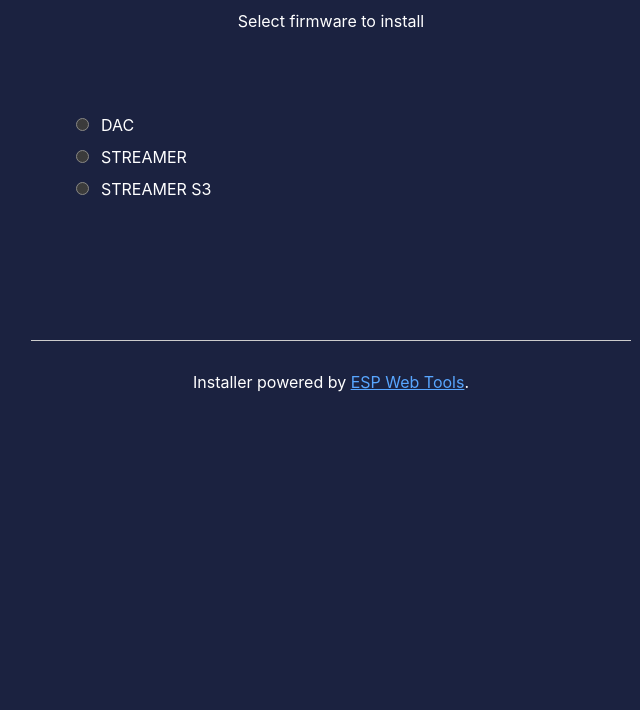
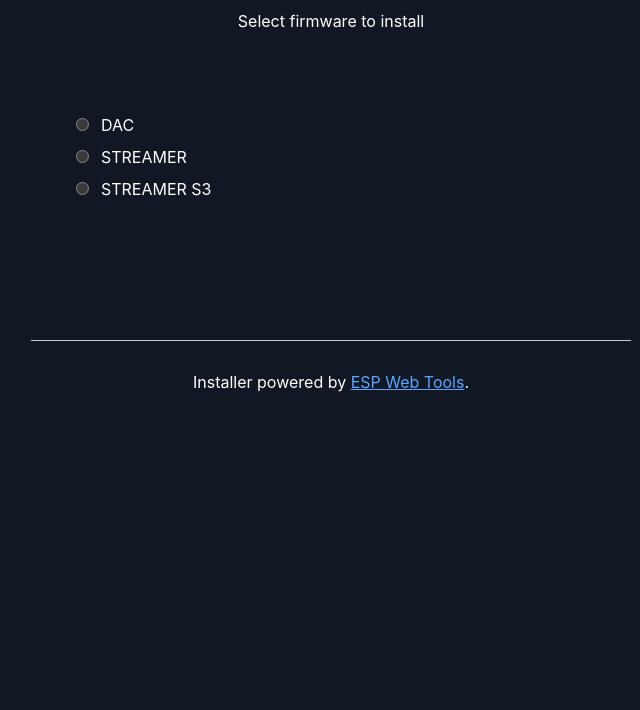
Before and after one commit to gdis-audio/dac-installer, a plain HTML site: page index.html in a window 1280 px wide. Shown: the part 90-800 px from the top of the page, without its empty margins (309-949 px from the left). Drawn offline with Linux system fonts and the dark colour scheme.

Commit message:
Update index.html

```diff
--- a/index.html
+++ b/index.html
@@ -68,7 +68,7 @@
       }
       @media (prefers-color-scheme: dark) {
         body {
-          background-color: #1b2240;
+          background-color: #111824;
           color: #fff;
         }
         a {
```
